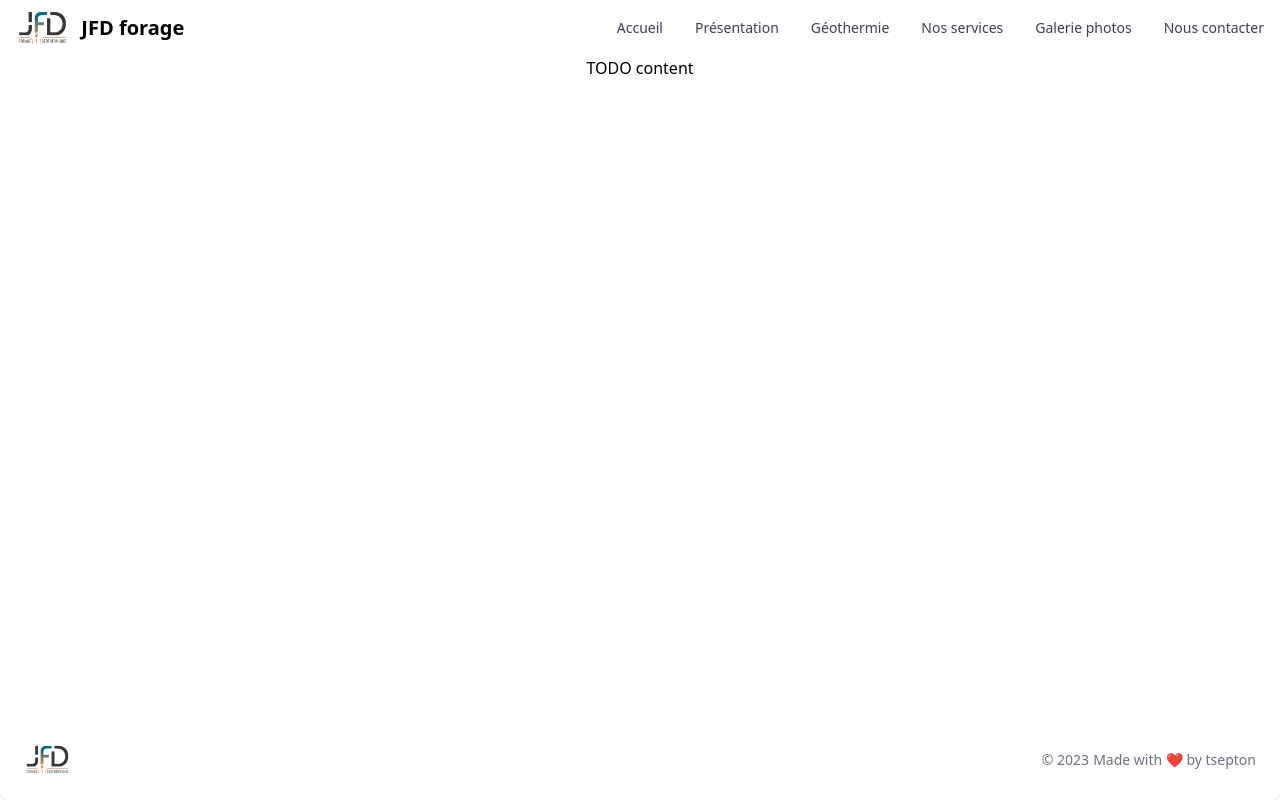
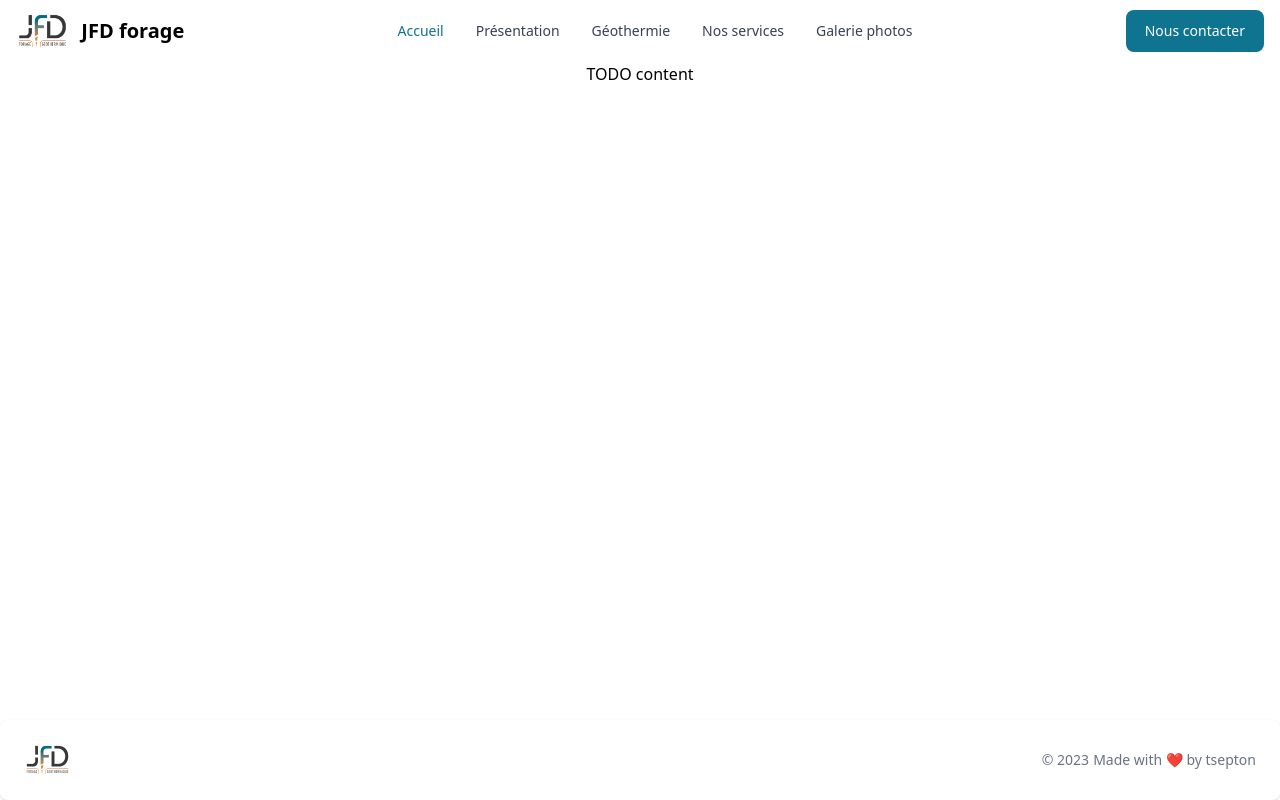
Before and after one commit to tsepton/jfdforage, a Next.js app: page / in a window 1280 px wide. Built offline with nearby package versions, Linux system fonts and the light colour scheme.

Commit message:
Update navbar

```diff
--- a/src/components/navbar.tsx
+++ b/src/components/navbar.tsx
@@ -1,9 +1,14 @@
-import { Navbar } from "flowbite-react";
+import { Button, Navbar } from "flowbite-react";
 import trans from "../translations/translator";
 
 export default function NavBar(props: any) {
+
+  // TODO active logic   :    active={true}
+
+
   return (
     <Navbar className={props.className} fluid={true} rounded={true} >
+
       <Navbar.Brand href="/">
         <img
           src="/img/logo.jpg"
@@ -14,15 +19,20 @@ export default function NavBar(props: any) {
           JFD forage
         </span>
       </Navbar.Brand>
-      <Navbar.Toggle />
-      <Navbar.Collapse>
-        <Navbar.Link href="/">{trans.get("navbar.home")}</Navbar.Link>
-        <Navbar.Link href="/presentation">{trans.get("navbar.presentation")}</Navbar.Link>
-        <Navbar.Link href="/geothermal">{trans.get("navbar.geothermal")}</Navbar.Link>
-        <Navbar.Link href="/services">{trans.get("navbar.services")}</Navbar.Link>
-        <Navbar.Link href="/pic">{trans.get("navbar.pic")}</Navbar.Link>
-        <Navbar.Link href="/contact">{trans.get("navbar.contact")}</Navbar.Link>
+
+      <Navbar.Collapse className="self-center whitespace-nowrap text-xl font-semibold dark:text-white">
+        <Navbar.Link active={true} href="#">{trans.get("navbar.home")}</Navbar.Link>
+        <Navbar.Link href="#presentation">{trans.get("navbar.presentation")}</Navbar.Link>
+        <Navbar.Link href="#geothermal">{trans.get("navbar.geothermal")}</Navbar.Link>
+        <Navbar.Link href="#services">{trans.get("navbar.services")}</Navbar.Link>
+        <Navbar.Link href="#pic">{trans.get("navbar.pic")}</Navbar.Link>
       </Navbar.Collapse>
+
+      <div className="flex md:order-2 p-0" >
+        <Button href="#contact" > {trans.get("navbar.contact")} </Button>
+        <Navbar.Toggle />
+      </div>
+
     </Navbar>
   );
 }
```
